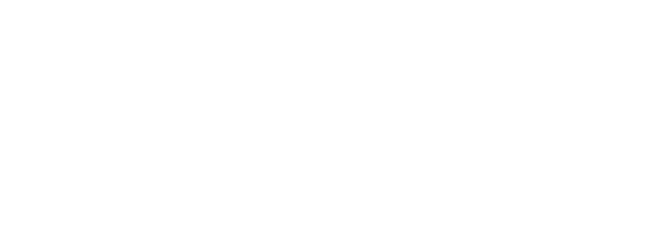
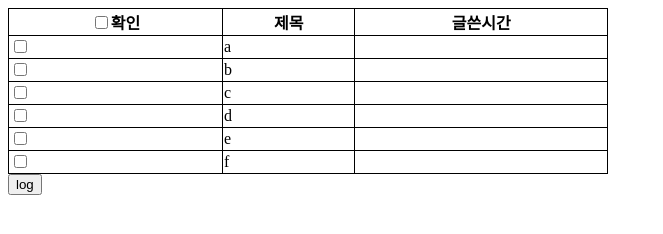
Before and after one commit to SeungChanAhn/WebProgramming-Basic-, a plain HTML site: page jquery/table_log.html in a window 1280 px wide. Shown: the whole page, without its empty margins (0-663 px from the left). Drawn offline with nearby package versions, Linux system fonts and the light colour scheme.

Commit message:
테이블 틀, 로그출력 수정

```diff
--- a/jquery/table_log.html
+++ b/jquery/table_log.html
@@ -1,13 +1,90 @@
 <!DOCTYPE html>
 <html lang="en">
+
 <head>
-    <meta charset="UTF-8">
-    <meta http-equiv="X-UA-Compatible" content="IE=edge">
-    <meta name="viewport" content="width=device-width, initial-scale=1.0">
-    <title>Document</title>
-    <script src="https://ajax.googleapis.com/ajax/libs/jquery/3.6.0/jquery.min.js"></script>
+  <meta charset="UTF-8">
+  <meta http-equiv="X-UA-Compatible" content="IE=edge">
+  <meta name="viewport" content="width=device-width, initial-scale=1.0">
+  <title>Document</title>
+  <script src="https://ajax.googleapis.com/ajax/libs/jquery/3.6.0/jquery.min.js"></script>
 </head>
+
 <body>
+  <style>
+    table,
+    th,
+    td {
+      border: 1px solid black;
+      border-collapse: collapse;
+    }
 
+    table {
+      width: 600px;
+    }
+  </style>
+  <!-- table>tr*7>td*3 -->
+  <table>
+    <tr>
+      <th>
+        <input type="checkbox" name="all" id="all">확인
+      </th>
+      <th>제목</th>
+      <th>글쓴시간</th>
+    </tr>
+    <tr>
+      <td><input type="checkbox" name="chk" id="" value="a"></td>
+      <td>a</td>
+      <td></td>
+    </tr>
+    <tr>
+      <td><input type="checkbox" name="chk" id="" value="b"></td>
+      <td>b</td>
+      <td></td>
+    </tr>
+    <tr>
+      <td><input type="checkbox" name="chk" id="" value="c"></td>
+      <td>c</td>
+      <td></td>
+    </tr>
+    <tr>
+      <td><input type="checkbox" name="chk" id="" value="d"></td>
+      <td>d</td>
+      <td></td>
+    </tr>
+    <tr>
+      <td><input type="checkbox" name="chk" id="" value="e"></td>
+      <td>e</td>
+      <td></td>
+    </tr>
+    <tr>
+      <td><input type="checkbox" name="chk" id="" value="f"></td>
+      <td>f</td>
+      <td></td>
+    </tr>
+  </table>
+  <input type="button" value="log" id="log_button">
+
+  <script>
+    $(function () {
+      // 전체 체크, 해제
+      $("#all").click(function () {
+        $("input[name=chk]:checkbox").prop("checked", this.checked);
+      });
+
+      $("#log_button").click(function () {
+        // 체크가 없다면
+        if ($(":checkbox[name=chk]").is(":checked") == false) {
+          alert('선택 없음!!');
+          return;
+        }
+
+        // 체크된 체크박스
+        $(":checkbox[name=chk]:checked").each(function () {
+          console.log($(this).val());
+        });
+      });
+    });
+  </script>
 </body>
+
 </html>
```
